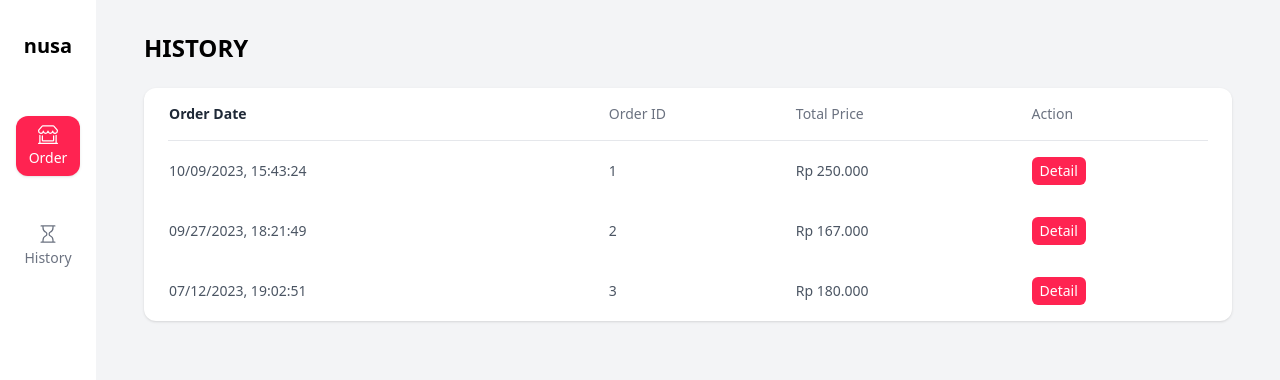
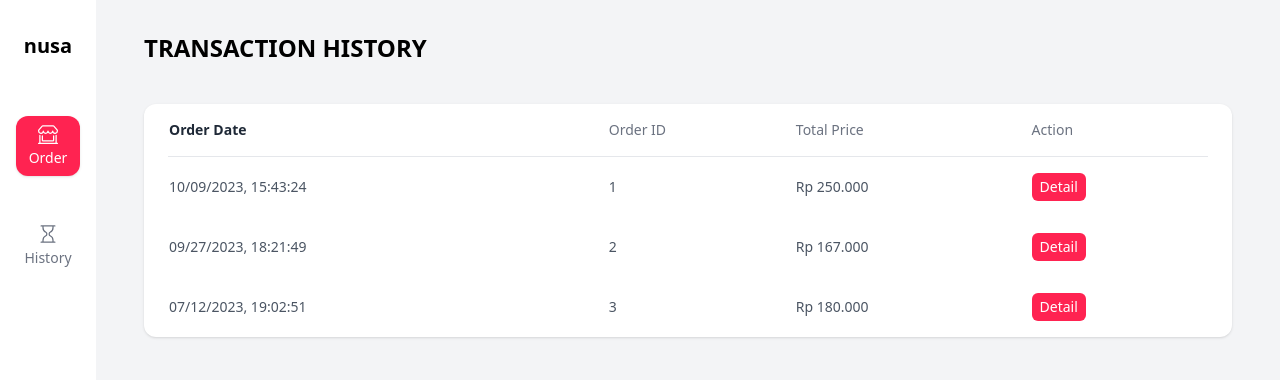
Before and after one commit to ryno-andryano/nusa, a React (Vite) app: page /history in a window 1280 px wide. Shown: the top 380 px of the page. Built offline with nearby package versions, Linux system fonts and the light colour scheme; data requests are answered from the project's data file.

Commit message:
fix: adjust style & delete unnecessary line

```diff
--- a/src/pages/History/index.jsx
+++ b/src/pages/History/index.jsx
@@ -5,14 +5,12 @@ import Transaction from "./Transaction";
 function History() {
   const getHistory = (url) => axios.get(url).then((res) => res.data);
   const { data } = useSWR("http://localhost:3000/transactions", getHistory);
-  console.log(data);
 
   return (
     <>
-      <h1 className="text-2xl font-bold uppercase">History</h1>
+      <h1 className="text-2xl font-bold uppercase">Transaction History</h1>
 
-      <div className="container">
-        <div className="mt-6 rounded-xl bg-white px-6 shadow">
+      <div className="mt-10 rounded-xl bg-white px-6 shadow">
         <table className="w-full">
           <thead className="border-b">
             <tr className="">
@@ -28,19 +26,16 @@ function History() {
                 Total Price
               </td>
 
-                <td className="py-4 text-sm font-medium text-gray-500">
-                  Action
-                </td>
+              <td className="py-4 text-sm font-medium text-gray-500">Action</td>
             </tr>
           </thead>
 
           <tbody className="bg-white lg:border-gray-300">
-              {data?.map(( transaction ) => (
-                <Transaction key={transaction.id} transaction={transaction}/>
+            {data?.map((transaction) => (
+              <Transaction key={transaction.id} transaction={transaction} />
             ))}
           </tbody>
         </table>
-        </div>
       </div>
     </>
   );
```
Lines whose indentation alone changed are shown as unchanged.
